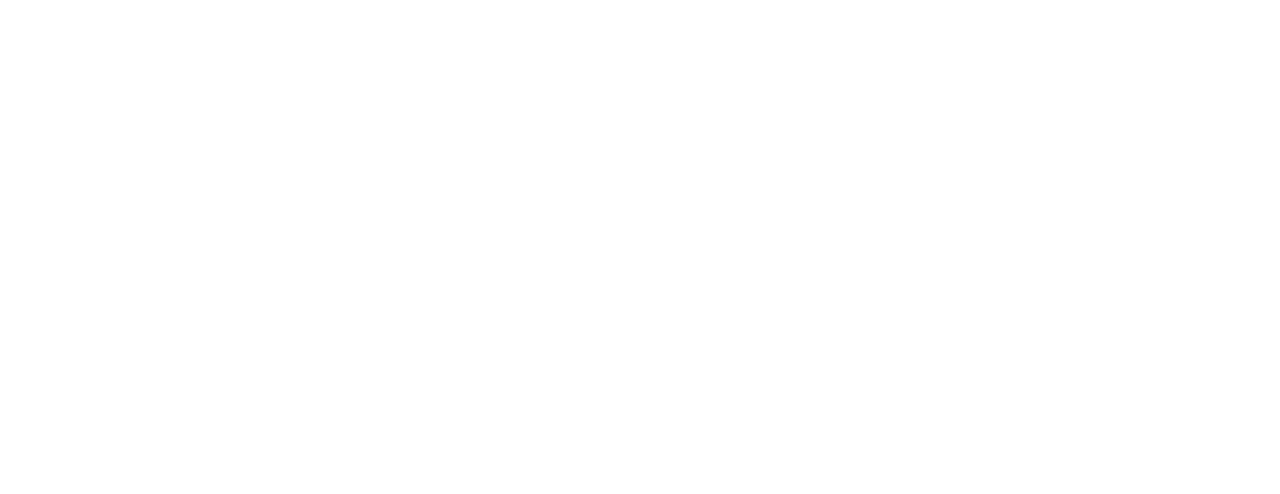
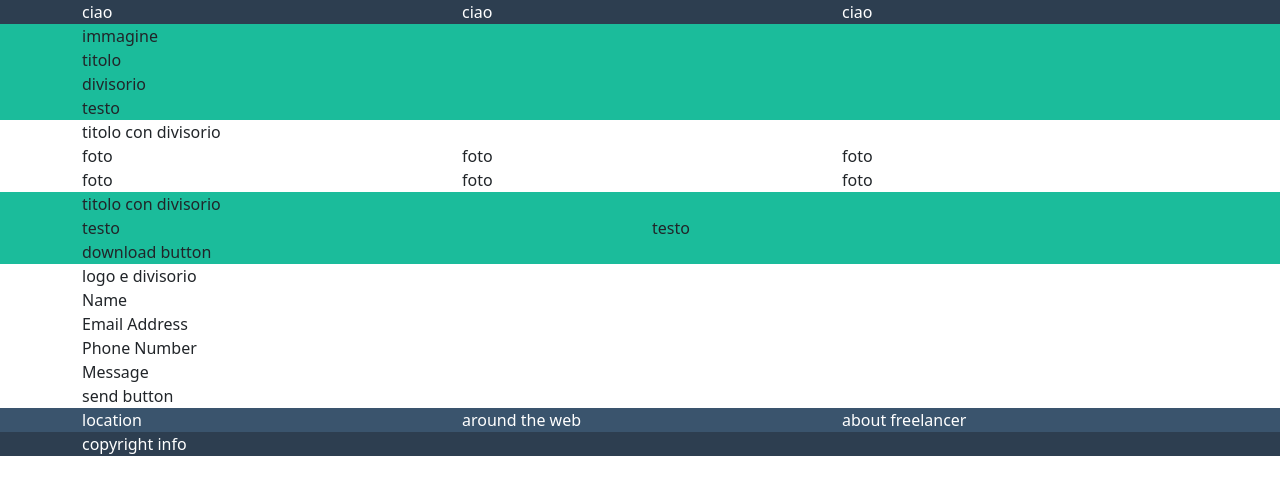
Before and after one commit to ChriCore99/html-css-bootstrap-freelancer, a plain HTML site: page index.html in a window 1280 px wide. Drawn offline with nearby package versions, Linux system fonts and the light colour scheme.

Commit message:
ADD: aggiunte strutture di base delle varie sezioni

```diff
--- a/css/style.css
+++ b/css/style.css
@@ -17,3 +17,38 @@ a {
     text-decoration: none;
     color: currentColor;
 }
+
+/* STILE */
+
+/* header */
+header section {
+    background-color: #2D3E50;
+}
+
+/* main star bootstrap*/
+.star-bootstrap {
+    background-color: #1BBC9B;
+}
+
+/* about */
+.about {
+    background-color: #1BBC9B;
+}
+
+/* information */
+.information {
+    background-color: #3A546D;
+}
+
+/* footer */
+footer section {
+    background-color: #2D3E50;
+}
+
+/* DEBUG */
+
+.debug header .col,
+.debug .information .col-4,
+.debug footer .col-12 {
+    color: white;
+}
--- a/index.html
+++ b/index.html
@@ -7,7 +7,96 @@
     <link href="https://cdn.jsdelivr.net/npm/bootstrap@5.3.3/dist/css/bootstrap.min.css" rel="stylesheet" integrity="sha384-QWTKZyjpPEjISv5WaRU9OFeRpok6YctnYmDr5pNlyT2bRjXh0JMhjY6hW+ALEwIH" crossorigin="anonymous">
     <title>Document</title>
 </head>
-<body>
+
+<body class="debug">
+
+    <!-- header -->
+    <header>
+        <section>
+            <div class="container">
+                <div class="row">
+                    <div class="col">ciao</div>
+                    <div class="col">ciao</div>
+                    <div class="col">ciao</div>
+                </div>
+            </div>
+        </section>
+    </header>
+
+    <!-- main -->
+    <main>
+        <!-- introduzione -->
+        <section class="star-bootstrap">
+            <div class="container">
+                <div class="row">
+                    <div class="col-12">immagine</div>
+                    <div class="col-12">titolo</div>
+                    <div class="col-12">divisorio</div>
+                    <div class="col-12">testo</div>
+                </div>
+            </div>
+        </section>
+
+        <!-- foto varie -->
+            <div class="container">
+                <div class="row">
+                    <div class="col-12">titolo con divisorio</div>
+                    <div class="col-4">foto</div>
+                    <div class="col-4">foto</div>
+                    <div class="col-4">foto</div>
+                    <div class="col-4">foto</div>
+                    <div class="col-4">foto</div>
+                    <div class="col-4">foto</div>
+                </div>
+            </div>
+
+        <!-- about -->
+        <section class="about">
+            <div class="container">
+                <div class="row">
+                    <div class="col-12">titolo con divisorio</div>
+                    <div class="col-6">testo</div>
+                    <div class="col-6">testo</div>
+                    <div class="col-12">download button</div>
+                </div>
+            </div>
+        </section>
+
+        <!-- contact me -->
+        <div class="container">
+            <div class="row">
+                <div class="col-12">logo e divisorio</div>
+                <div class="col-12">Name</div>
+                <div class="col-12">Email Address</div>
+                <div class="col-12">Phone Number</div>
+                <div class="col-12">Message</div>
+                <div class="col-12">send button</div>
+            </div>
+        </div>
+
+        <!-- information -->
+        <section class="information">
+            <div class="container">
+                <div class="row">
+                    <div class="col-4">location</div>
+                    <div class="col-4">around the web</div>
+                    <div class="col-4">about freelancer</div>
+                </div>
+            </div>
+        </section>
+
+    </main>
+
+    <!-- footer -->
+    <footer>
+        <section>
+            <div class="container">
+                <div class="row">
+                    <div class="col-12">copyright info</div>
+                </div>
+            </div>
+        </section>
+    </footer>
 
 </body>
 </html>
```
